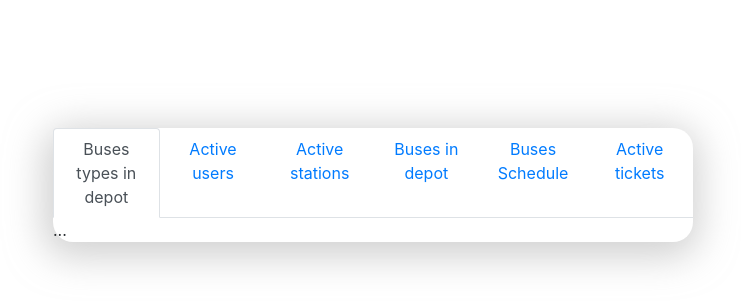
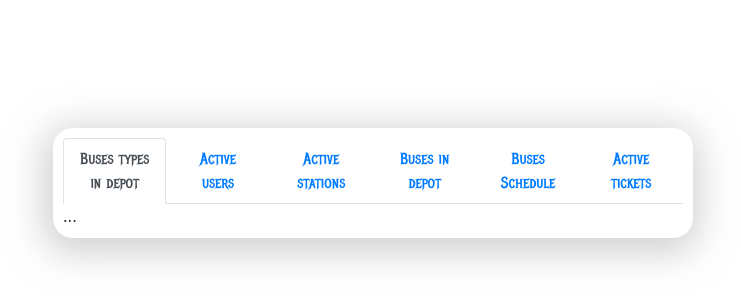
Before and after one commit to Mernus/db_volsu, a Django app: template templates/database.html in a window 1280 px wide. Shown: the top 307 px of the page, without its empty margins (267-1008 px from the left). Run offline with Django 3.2, Linux system fonts and the light colour scheme; the template is opened without the code that fills it, so the values that code supplies are empty; some libraries are stand-ins or nearby versions.

Commit message:
style update

```diff
--- a/db_volsu/static/database_page/css/style.css
+++ b/db_volsu/static/database_page/css/style.css
@@ -1,14 +1,17 @@
 #navs {
     width: 50%;
     margin: 10% auto;
+    padding: 10px;
     border-radius: 20px;
     background-size: cover;
-    display: -webkit-flex;
-    display: flex;
+    display: block;
     -webkit-justify-content: space-between;
-    -webkit-flex-wrap: wrap;
-    flex-wrap: wrap;
     -webkit-box-shadow: -2px 7px 37px 8px rgba(167, 167, 167, 0.52);
     -moz-box-shadow: -2px 7px 37px 8px rgba(167, 167, 167, 0.52);
     box-shadow: -2px 7px 37px 8px rgba(167, 167, 167, 0.52);
 }
+
+a {
+    text-decoration: none;
+    font-family: 'Metal Mania', cursive;
+}
--- a/templates/database.html
+++ b/templates/database.html
@@ -20,6 +20,8 @@
     <script src="https://stackpath.bootstrapcdn.com/bootstrap/4.5.0/js/bootstrap.min.js"
             integrity="sha384-OgVRvuATP1z7JjHLkuOU7Xw704+h835Lr+6QL9UvYjZE3Ipu6Tp75j7Bh/kR0JKI"
             crossorigin="anonymous"></script>
+
+    <link href="https://fonts.googleapis.com/css2?family=Metal+Mania&display=swap" rel="stylesheet">
 
     {% load static %}
     <link rel="shortcut icon" type="image/x-icon" media="all" href="{% static "favicon.ico" %}"/>
```
